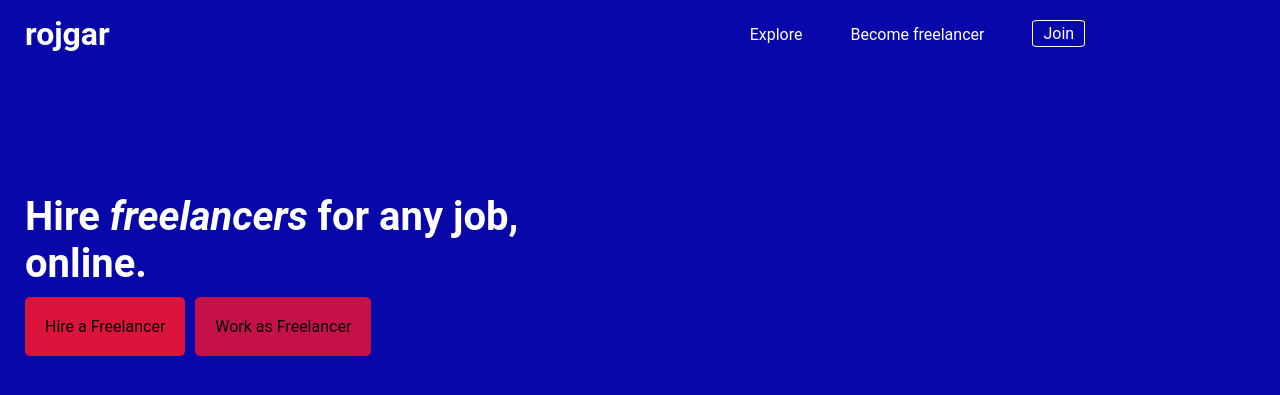
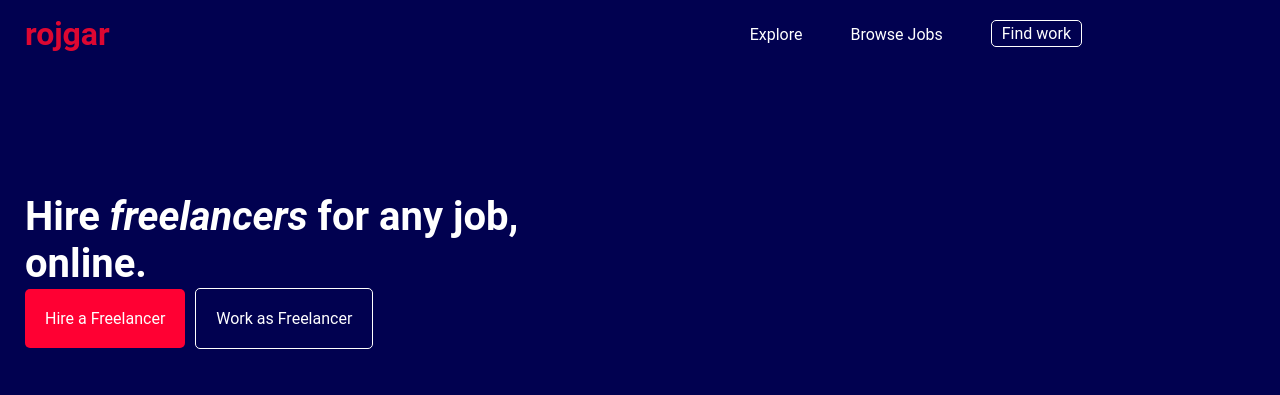
Before and after one commit to Sumir123/OnlineJobPortal, a PHP site: page / in a window 1280 px wide. Shown: the top 395 px of the page. Run offline with PHP 8.4, Linux system fonts and the light colour scheme.

Commit message:
updated folder structure and added admin base employer jobseeker

```diff
--- /dev/null
+++ b/base.php
@@ -0,0 +1,23 @@
+<!DOCTYPE html>
+<html>
+
+<head>
+    <link rel="stylesheet" href="./style.css">
+    <link rel="preconnect" href="https://fonts.googleapis.com">
+    <link rel="preconnect" href="https://fonts.gstatic.com" crossorigin>
+
+    <title>Rojgar </title>
+</head>
+
+<body>
+    <div class="header-content">
+        <a href="./index.php" class="title">rojgar</a>
+        <div class="nav-bar">
+            <ul class="nav-list">
+                <li class="nav-items"><a href="">Explore </a></li>
+                <li class="nav-items"><a href="">Browse Jobs </a></li>
+                <li class="nav-items join-button"><a href="">Find work </a></li>
+            </ul>
+        </div>
+    </div>
+    <div class="container">
--- /dev/null
+++ b/employer.php
@@ -0,0 +1,2 @@
+<?php include 'base.php' ?>
+Employer
--- a/index.php
+++ b/index.php
@@ -1,32 +1,11 @@
-<!DOCTYPE html>
-<html>
-
-<head>
-    <link rel="stylesheet" href="./style.css">
-    <link rel="preconnect" href="https://fonts.googleapis.com">
-    <link rel="preconnect" href="https://fonts.gstatic.com" crossorigin>
-
-    <title>Rojgar </title>
-</head>
-
-<body>
-    <div class="container">
-        <?php include 'nav-bar.php' ?>
-        <div class="heading">
-            <h4>Hire <i>freelancers</i> for any job, online.</h4>
-            <div class="button-area">
-                <button class="hire-button">Hire a Freelancer</button>
-                <button class="work-button">Work as Freelancer</button>
-            </div>
-        </div>
+<?php include 'base.php' ?>
+<div class="heading">
+    <h4>Hire <i>freelancers</i> for any job, online.</h4>
+    <div class="button-area">
+        <a class="hire-button" href="./employer.php">Hire a Freelancer</a>
+        <a class="work-button" href="./jobseeker.php">Work as Freelancer</a>
+    </div>
+</div>
 </body>
-<script>
-    var join = document.querySelector(".join-tag");
-    join.addEventListener('click', popup())
-
-    function popup(e) {
-        popupContetnt = "";
-    }
-</script>
 
 </html>
--- /dev/null
+++ b/jobseeker.php
@@ -0,0 +1,2 @@
+<?php include 'base.php' ?>
+jobseeker
--- a/nav-bar.php
+++ /dev/null
@@ -1,10 +0,0 @@
-<div class="header-content">
-    <a class="title">rojgar</a>
-    <div class="nav-bar">
-        <ul class="nav-list">
-            <li class="nav-items"><a href="">Explore </a></li>
-            <li class="nav-items"><a href="">Become freelancer </a></li>
-            <li class="nav-items join-button"><a href="./signup.php">Join </a></li>
-        </ul>
-    </div>
-</div>
--- a/style.css
+++ b/style.css
@@ -5,17 +5,17 @@
   box-sizing: border-box;
 }
 body {
-  background-color: rgb(7, 7, 170);
+  background-color: #010150;
 }
 .join-button {
   border: 1px solid white;
   padding: 3px 10px !important;
   margin-top: -5px;
-  border-radius: 10%;
+  border-radius: 5px;
 }
 .join-button:hover {
-  background-color: crimson;
-  border: 1px solid crimson;
+  background-color: #cc062d;
+  border: 1px solid #b91334;
 }
 
 a {
@@ -33,7 +33,7 @@ a {
   margin-top: 15px;
 }
 .title {
-  color: white;
+  color: #dd0732;
   font-weight: 600;
   font-size: 1em;
 }
@@ -77,7 +77,8 @@ input[type="text"] {
 }
 .hire-button,
 .work-button {
-  background-color: crimson;
+  background-color: #ff0033;
+  color: white;
   margin-top: 10px;
   padding: 20px;
   outline: none;
@@ -87,9 +88,13 @@ input[type="text"] {
   cursor: pointer;
 }
 .work-button {
-  background-color: #dc143ce3;
+  background-color: transparent;
+  border: 1px white solid;
 }
-.hire-button:hover,
+.hire-button:hover {
+  background-color: #a00423;
+}
+
 .work-button:hover {
-  background-color: #dc143ce3;
+  background-color: #ffffff21;
 }
```
Also changed, not shown: admin.php (added, +21 -0 lines).
